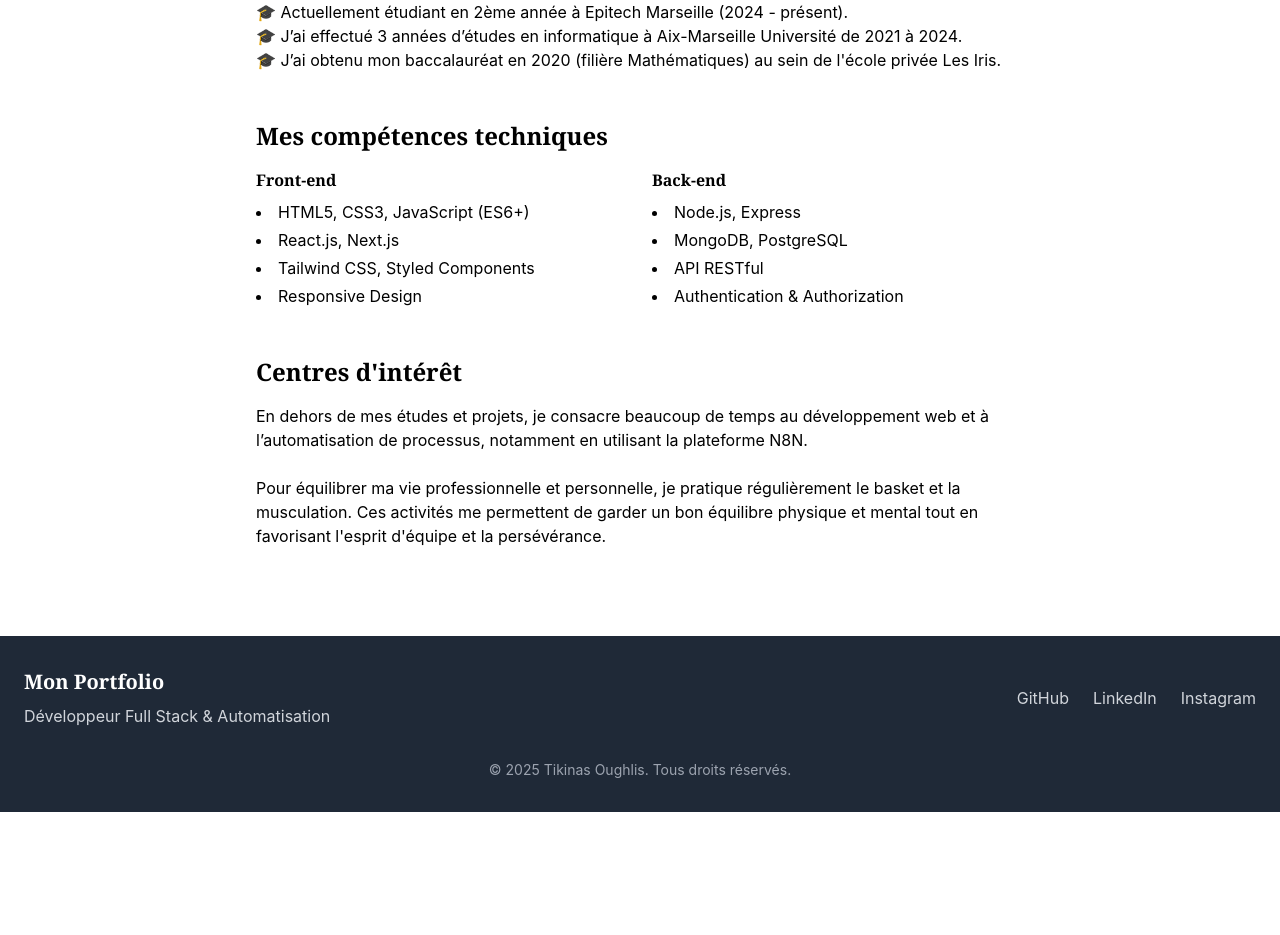
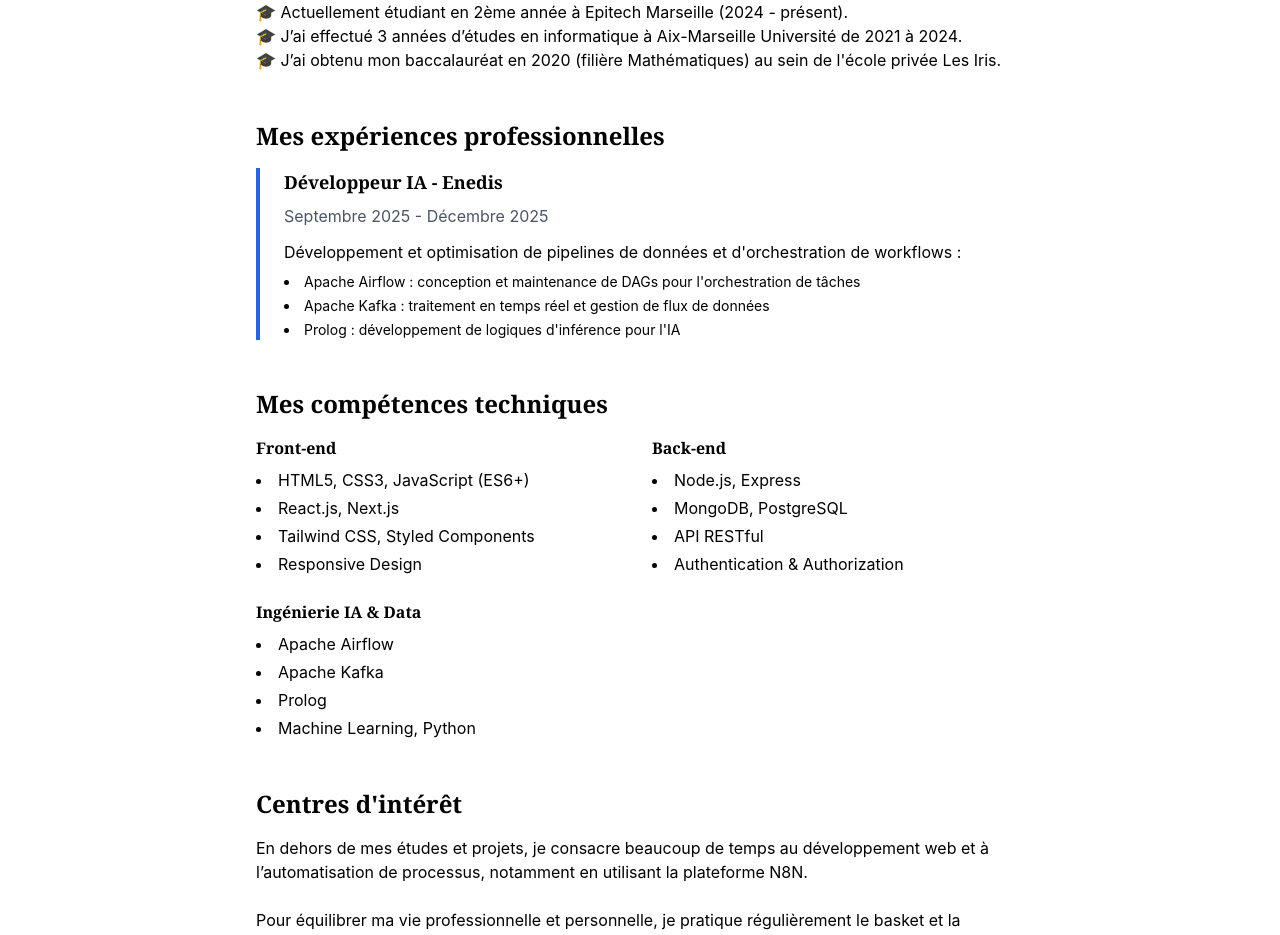
Before and after one commit to EpitechProject/porfolio, a Next.js app: page /about in a window 1280 px wide. Shown: the part 800-1735 px from the top of the page. Before the commit the page ends 1612 px from the top, so only its background shows below. Built offline with nearby package versions, Linux system fonts and the light colour scheme.

Commit message:
feat: add experience of dev Data of enedis

```diff
--- a/pages/about.js
+++ b/pages/about.js
@@ -34,7 +34,19 @@ export default function About() {
               <br />
               🎓 J’ai obtenu mon baccalauréat en 2020 (filière Mathématiques) au sein de l'école privée Les Iris.
             </p>
-
+            <h2 className="text-2xl font-bold mt-12 mb-4">Mes expériences professionnelles</h2>
+            <div className="mb-8 border-l-4 border-blue-600 pl-6">
+              <h3 className="font-bold text-lg mb-2">Développeur IA - Enedis</h3>
+              <p className="text-gray-600 mb-3">Septembre 2025 - Décembre 2025</p>
+              <p className="mb-2">
+                Développement et optimisation de pipelines de données et d'orchestration de workflows :
+              </p>
+              <ul className="list-disc list-inside space-y-1 text-sm">
+                <li>Apache Airflow : conception et maintenance de DAGs pour l'orchestration de tâches</li>
+                <li>Apache Kafka : traitement en temps réel et gestion de flux de données</li>
+                <li>Prolog : développement de logiques d'inférence pour l'IA</li>
+              </ul>
+            </div>
             <h2 className="text-2xl font-bold mt-12 mb-4">Mes compétences techniques</h2>
             <div className="grid grid-cols-1 md:grid-cols-2 gap-6 mb-12">
               <div>
@@ -55,6 +67,15 @@ export default function About() {
                   <li>Authentication & Authorization</li>
                 </ul>
               </div>
+              <div>
+                <h3 className="font-bold mb-2">Ingénierie IA & Data</h3>
+                <ul className="list-disc list-inside space-y-1">
+                  <li>Apache Airflow</li>
+                  <li>Apache Kafka</li>
+                  <li>Prolog</li>
+                  <li>Machine Learning, Python</li>
+                </ul>
+              </div>
             </div>
 
               <h2 className="text-2xl font-bold mt-12 mb-4">Centres d'intérêt</h2>
--- a/pages/index.js
+++ b/pages/index.js
@@ -57,7 +57,7 @@ export default function Home() {
         <div className="container mx-auto px-6">
           <h2 className="text-3xl font-bold text-center mb-8">Mes compétences</h2>
           <div className="flex flex-wrap justify-center gap-4">
-            {['HTML/CSS', 'JavaScript', 'React', 'Next.js', 'Node.js', 'TailwindCSS', 'Java', 'Python', 'C', 'n8n', 'SQL'].map((skill) => (
+            {['HTML/CSS', 'JavaScript', 'React', 'Next.js', 'Node.js', 'TailwindCSS', 'Java', 'Python', 'C', 'n8n', 'SQL', 'Airflow', 'Kafka', 'Prolog'].map((skill) => (
               <div key={skill} className="bg-white rounded-lg shadow-md px-6 py-3">
                 {skill}
               </div>
```
